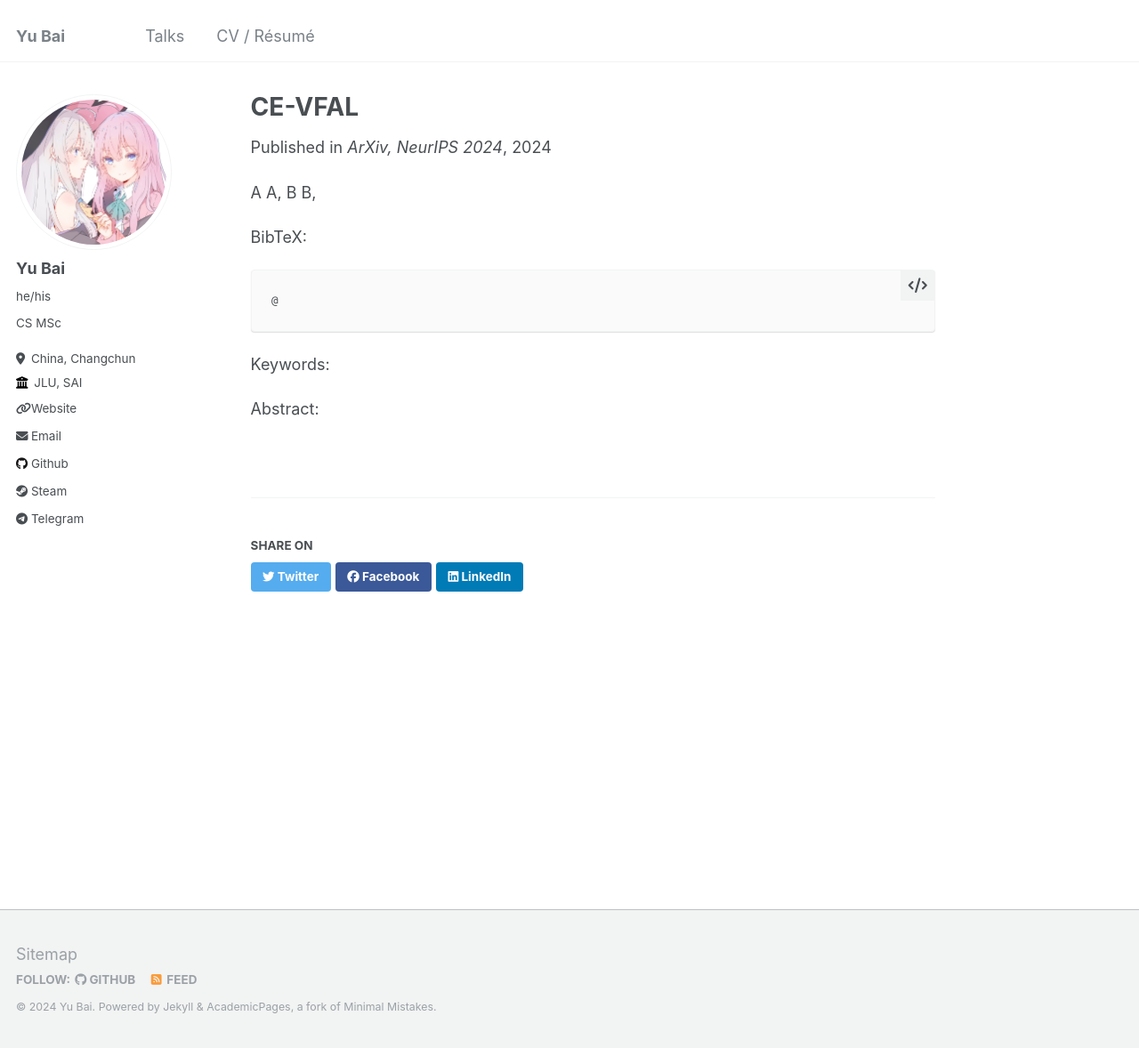
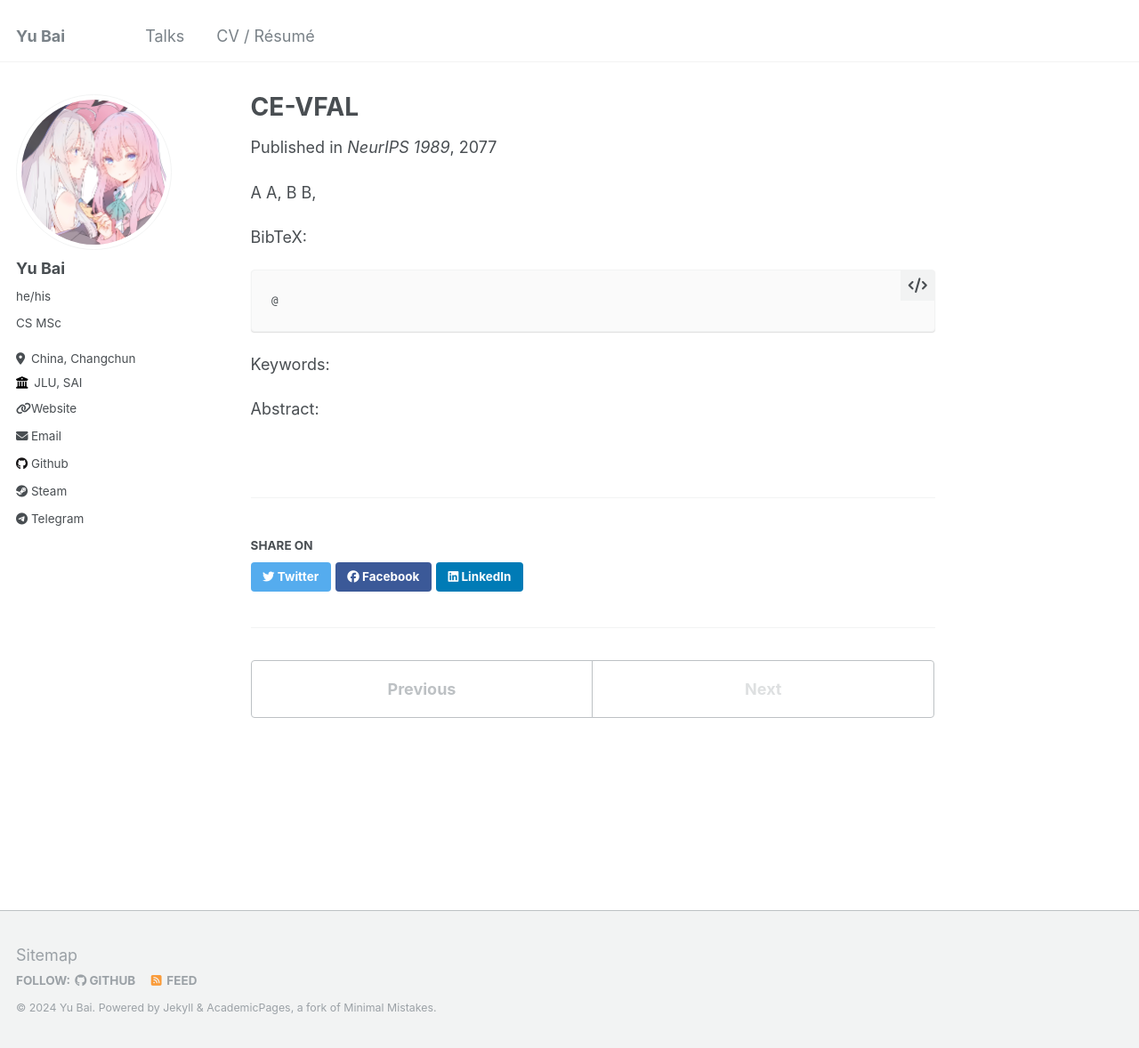
Before and after one commit to workelaina/workelaina.github.io, a Jekyll site: the page built from _publications/20250231-nips25.md, in a window 1280 px wide and 1178 px high. Shown: the whole window at 89% size. Built offline with Jekyll 4.4.1, drawn with Linux system fonts in a browser that asks for light colours; a file with an impossible date is left out; part of the change alters nothing that is shown.

Commit message:
:memo: publications

```diff
--- a/_publications/20250231-nips25.md
+++ b/_publications/20250231-nips25.md
@@ -3,7 +3,7 @@ title: "CE-VFAL"
 collection: publications
 permalink: /publication/nips24
 # excerpt: 'This paper is about fixing template issue #693.'
-date: 2333-13-32
+date: 2077-07-07
 venue: 'NeurIPS 1989'
 paperurl: 'http://academicpages.github.io/files/paper1.pdf'
 # citation: 'Your Name, You. (2024). &quot;Paper Title Number 3.&quot; <i>GitHub Journal of Bugs</i>. 1(3).'
```
